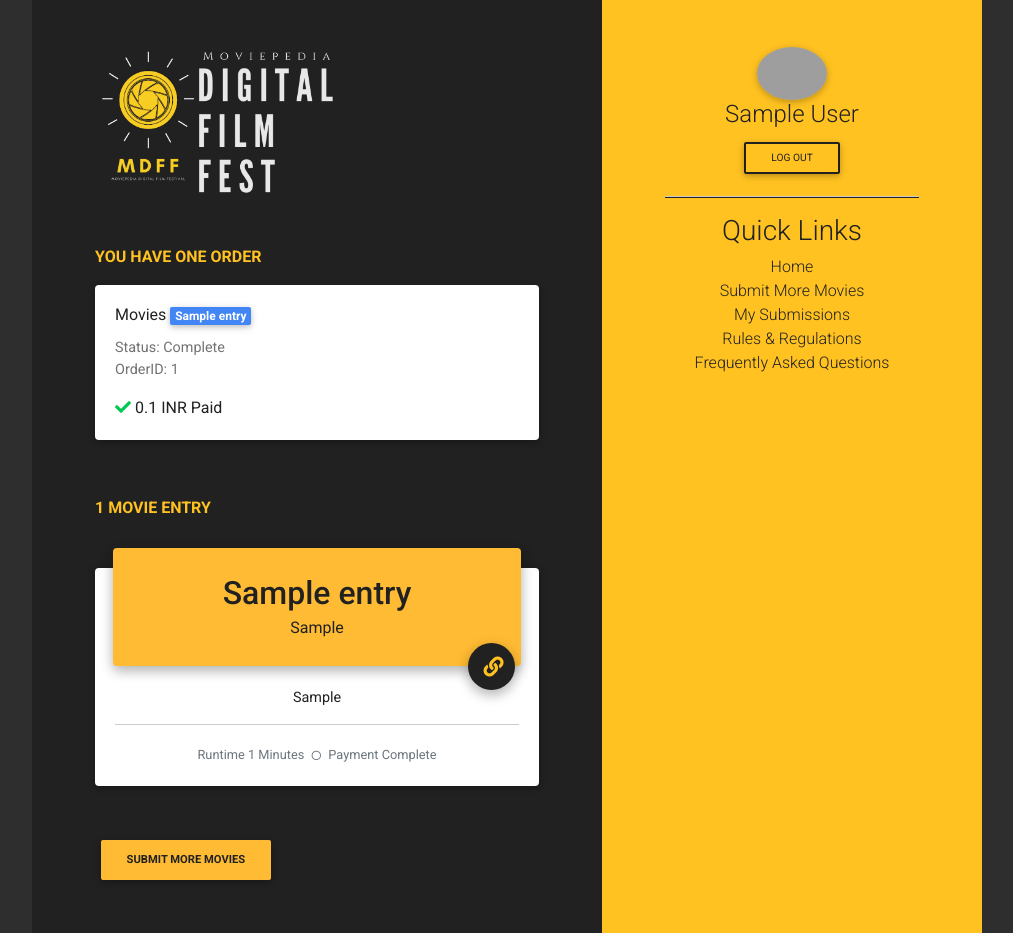
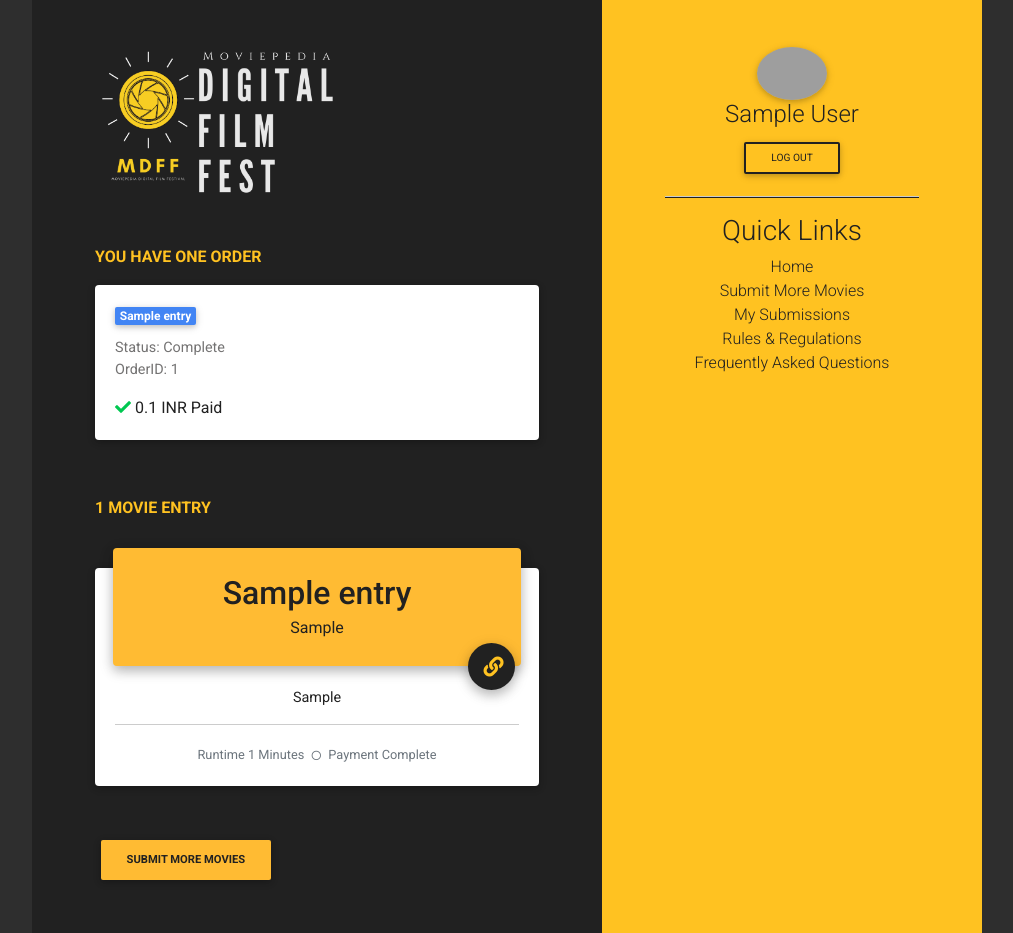
Before and after one commit to moviepediafilms/mdff.moviepediafilms.com, a Django app: page /submissions in a window 1280 px wide. Shown: the part 33-966 px from the top of the page, without its empty margins (133-1146 px from the left). Run offline with Django 3.2, Linux system fonts and the light colour scheme; a user stored in the database is signed in; tables that the repository leaves empty hold one stand-in row (values such as "Sample post"); some libraries are stand-ins or nearby versions; grey boxes are pictures that could not be loaded.

Commit message:
bg_changed, 'Movies' removed from orders

```diff
--- a/dff2020/templates/dff2020/submissions.html
+++ b/dff2020/templates/dff2020/submissions.html
@@ -19,7 +19,7 @@
                 <div class="card mb-2">
                     <!--Card content-->
                     <div class="card-body">
-                    <h6 class="card-title">Movies
+                    <h6 class="card-title">
                         {% for movie in order.movies%}
                             <span class="text-dark badge badge-primary ">{{movie}}</span>
                         {%endfor%}
```
Also changed, not shown: dff2020/static/dff2020/img/bg_new.png.
